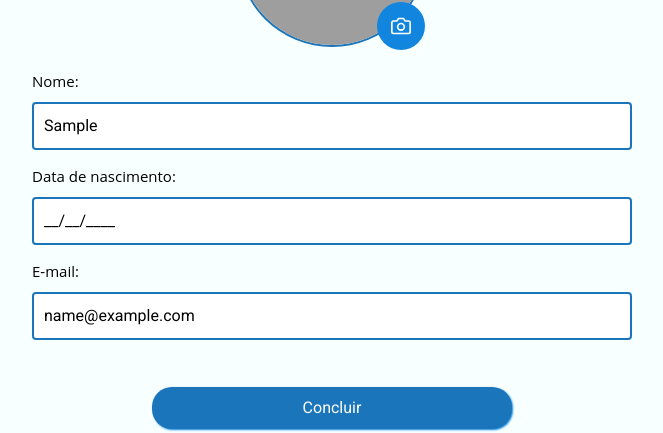
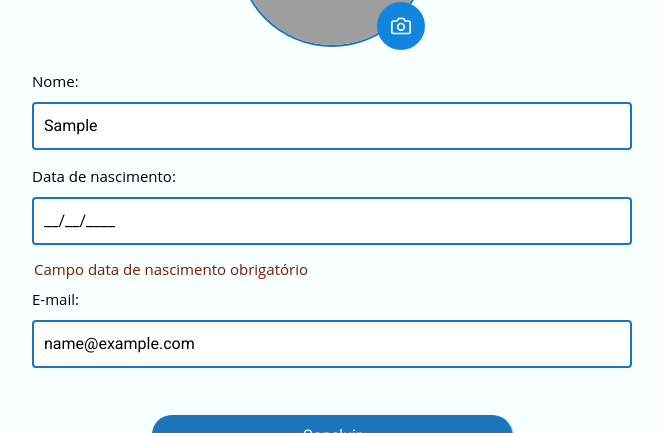
Before and after one commit to willfeliz1/teste-cadastro-usuario, a React (Create React App) app in the folder frontend/: page /cadastro in a window 1280 px wide. Both pictures are taken after typing "Sample", "name@example.com" into the empty fields and a click on the button "Concluir". Shown: the part 243-676 px from the top of the page, without its empty margins (308-971 px from the left). Built offline with nearby package versions, Linux system fonts and the light colour scheme; no server answers; grey boxes are pictures that could not be loaded.

Commit message:
fix: campo de nascimento valida caso esteja vazio

```diff
--- a/frontend/src/pages/EditUser/editUser.tsx
+++ b/frontend/src/pages/EditUser/editUser.tsx
@@ -117,8 +117,8 @@ const EditUser: React.FC = () => {
 
   const validations = Yup.object().shape({
     name: Yup.string().required('Campo nome obrigatório'),
-    birthdate: Yup.string().required(),
     email: Yup.string().email().required('Campo email obrigatório'),
+    newBirthDate: Yup.string().required('campo data de nascimento obrigatório'),
     photo: Yup.string(),
   });
 
@@ -131,6 +131,7 @@ const EditUser: React.FC = () => {
               id: params.id,
               name: user.name !== undefined ? user.name : "",
               birthdate: user.birthdate !== undefined ? user.birthdate : new Date(),
+              newBirthDate: newBirthdate,
               email: user?.email !== undefined ? user.email : "",
               photo: user?.photo !== undefined ? user.photo : "",
             }}
@@ -171,9 +172,9 @@ const EditUser: React.FC = () => {
                         e.target.value,
                       )}
                     />
-                    {errors.birthdate && (
+                    {errors.newBirthDate && (
                       <ErrorMessage>
-                        {errors.birthdate}
+                        {errors.newBirthDate}
                       </ErrorMessage>
                     )}
 
--- a/frontend/src/pages/SignIn/signIn.tsx
+++ b/frontend/src/pages/SignIn/signIn.tsx
@@ -86,6 +86,7 @@ const SignIn: React.FC = () => {
   const validations = Yup.object().shape({
     name: Yup.string().required('Campo nome obrigatório'),
     birthdate: Yup.string().required(),
+    newBirthdate: Yup.string().required('Campo data de nascimento obrigatório'),
     email: Yup.string().email().required('Campo email obrigatório'),
     photo: Yup.string(),
   });
@@ -97,6 +98,7 @@ const SignIn: React.FC = () => {
             initialValues={{
               name: "",
               birthdate: "__/__/____",
+              newBirthdate: "",
               email: "",
               photo: "",
             }}
@@ -136,9 +138,9 @@ const SignIn: React.FC = () => {
                         e.target.value,
                       )}
                     />
-                    {errors.birthdate && (
+                    {errors.newBirthdate && (
                       <ErrorMessage>
-                        {errors.birthdate}
+                        {errors.newBirthdate}
                       </ErrorMessage>
                     )}
 
```
